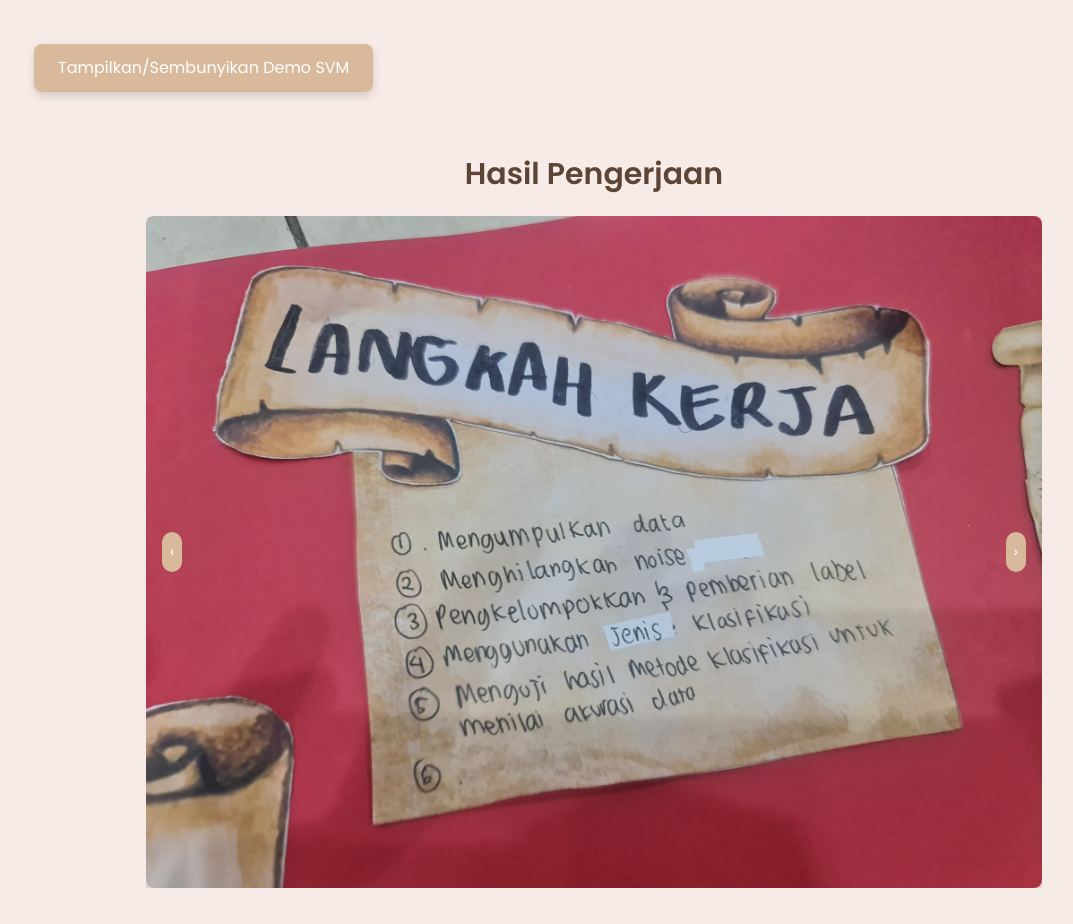
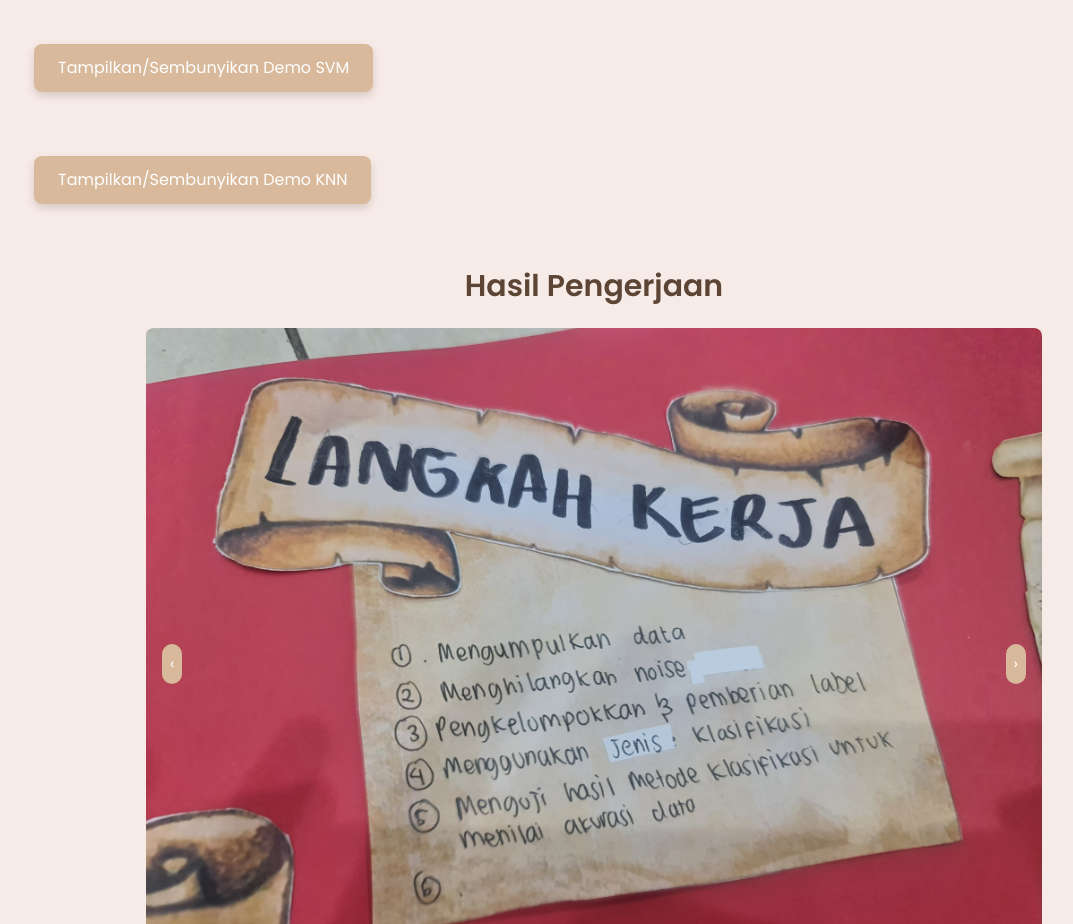
Before and after one commit to TakanashaTaryu/pdb4, a website: page index.html in a window 1280 px wide. Shown: the part 820-1744 px from the top of the page, without its empty margins (46-1119 px from the left). Drawn offline with nearby package versions, Linux system fonts and the light colour scheme.

Commit message:
modified:   index.html

```diff
--- a/index.html
+++ b/index.html
@@ -100,6 +100,21 @@
         </div>
     </section>
 
+    <section class="py-8 flex flex-col items-center">
+        <div class="max-w-6xl w-full px-4">
+            <button onclick="toggleIframe3()"
+                class="bg-pastel-brown text-white px-6 py-3 rounded-lg shadow-custom hover:bg-pastel-link focus:outline-none transition">
+                Tampilkan/Sembunyikan Demo KNN
+            </button>
+            <div id="iframeContainer3" class="mt-4 hidden">
+                <iframe src="http://vision.stanford.edu/teaching/cs231n-demos/knn/"
+                    frameborder="0" width="100%" height="600" class="rounded-lg shadow-custom"></iframe>
+            </div>
+        </div>
+    </section>
+
+
+
     <script>
         function toggleIframe() {
             const iframeContainer = document.getElementById('iframeContainer');
@@ -109,6 +124,12 @@
             const iframeContainer = document.getElementById('iframeContainer2');
             iframeContainer.classList.toggle('hidden');
         }
+
+        function toggleIframe3() {
+            const iframeContainer = document.getElementById('iframeContainer2');
+            iframeContainer.classList.toggle('hidden');
+        }
+
 
     </script>
 
```
